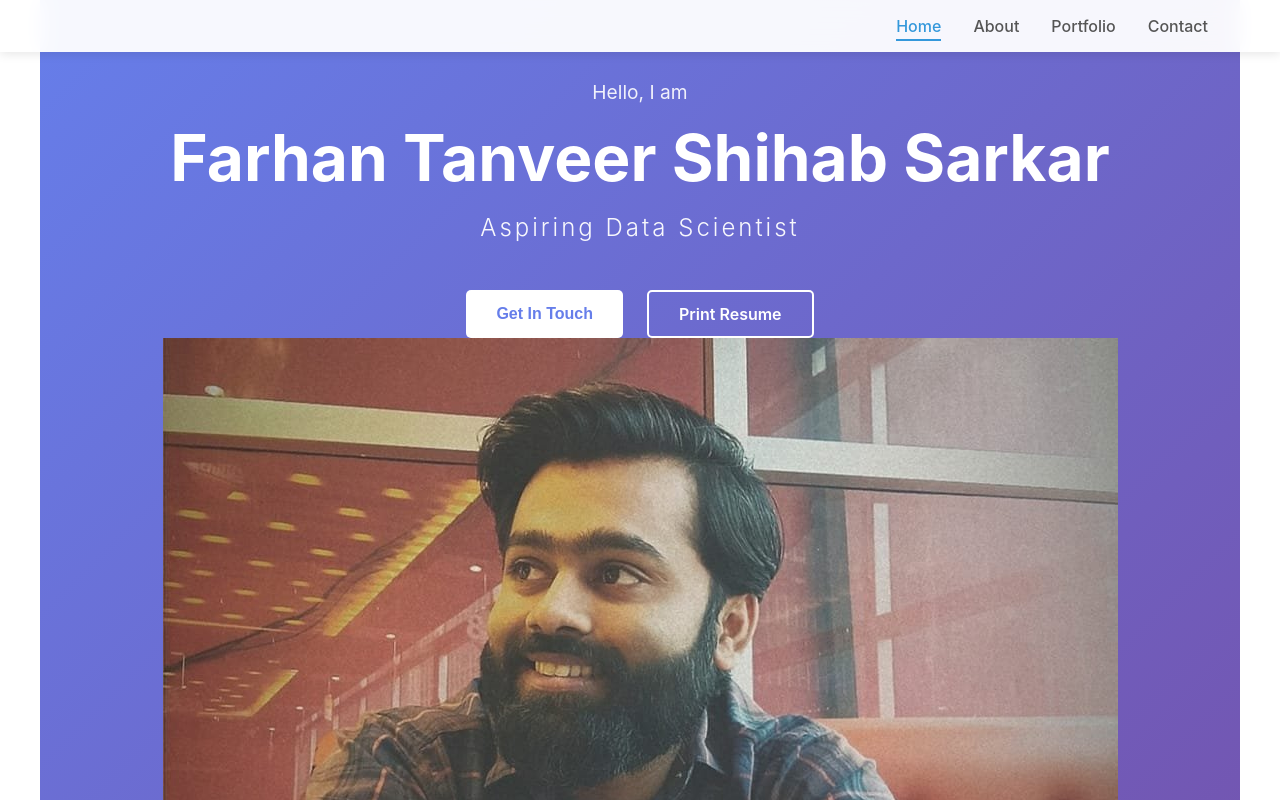
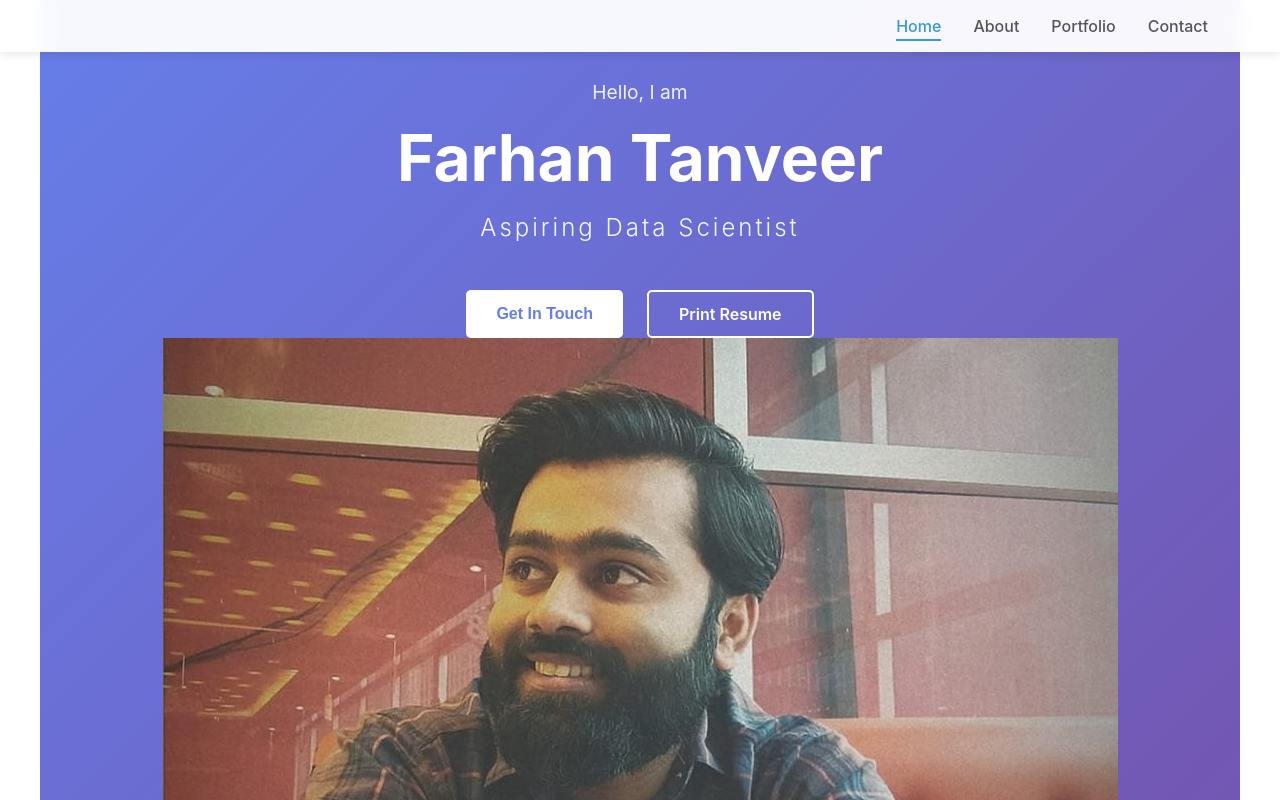
Before and after one commit to FarhanTanveer06/farhan_portfolio, a React (Vite) app: page / in a window 1280 px wide. Shown: the top 800 px of the page. Built offline with nearby package versions, Linux system fonts and the light colour scheme; no server answers.

Commit message:
Name changed

```diff
--- a/src/components/Hero.jsx
+++ b/src/components/Hero.jsx
@@ -14,7 +14,7 @@ const Hero = ({ setActiveSection }) => {
       <div className="hero-inner">
         <div className="hero-content-left">
           <p className="hero-greeting">Hello, I am</p>
-          <h1 className="hero-name">Farhan Tanveer Shihab Sarkar</h1>
+          <h1 className="hero-name">Farhan Tanveer</h1>
           <h2 className="hero-title">Aspiring Data Scientist</h2>
           <div className="hero-buttons">
             <button
```
